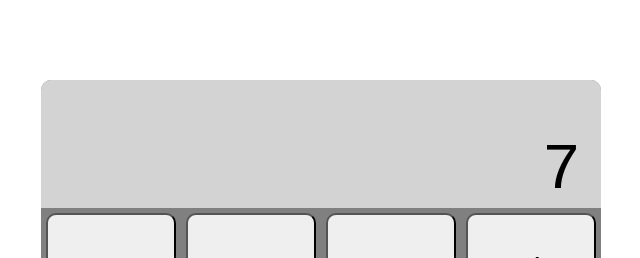
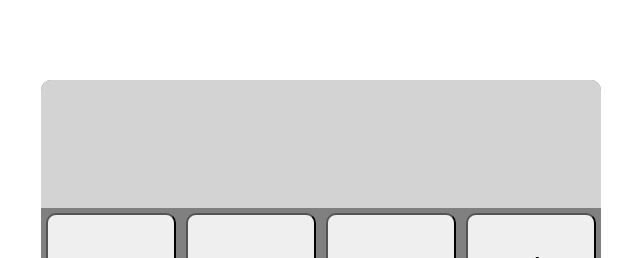
Before and after one commit to Ferosburn/kalkulator-sederhana, a plain HTML site: page index.html in a window 1280 px wide. Shown: the top 258 px of the page, 319-959 px from the left. Drawn offline with Linux system fonts and the light colour scheme.

Commit message:
change display

```diff
--- a/index.html
+++ b/index.html
@@ -10,7 +10,7 @@
   <body>
     <main class="container">
       <div class="display-container">
-        <div id="display">7</div>
+        <div id="display"></div>
       </div>
       <div class="btns-container">
         <div class="btn-container">
```
